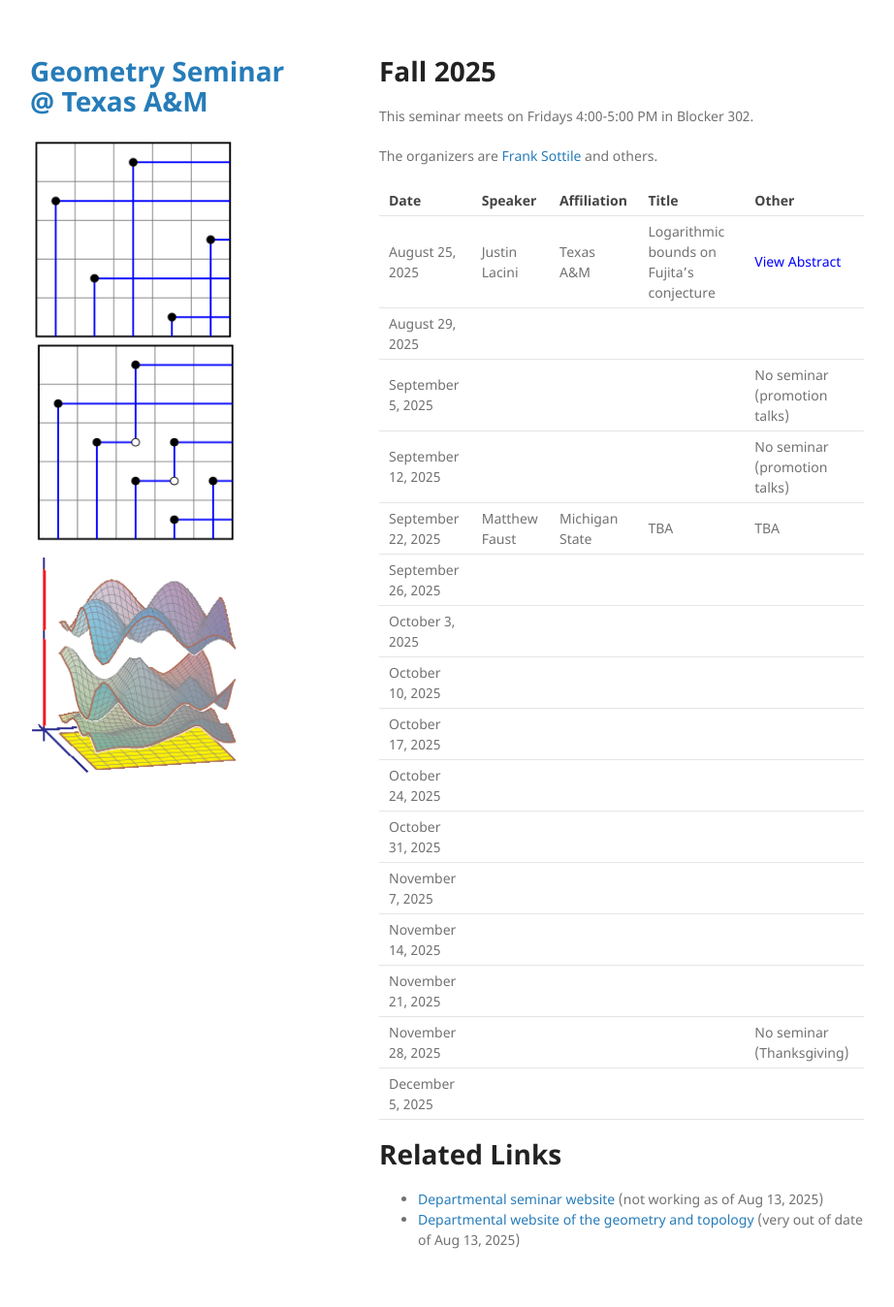
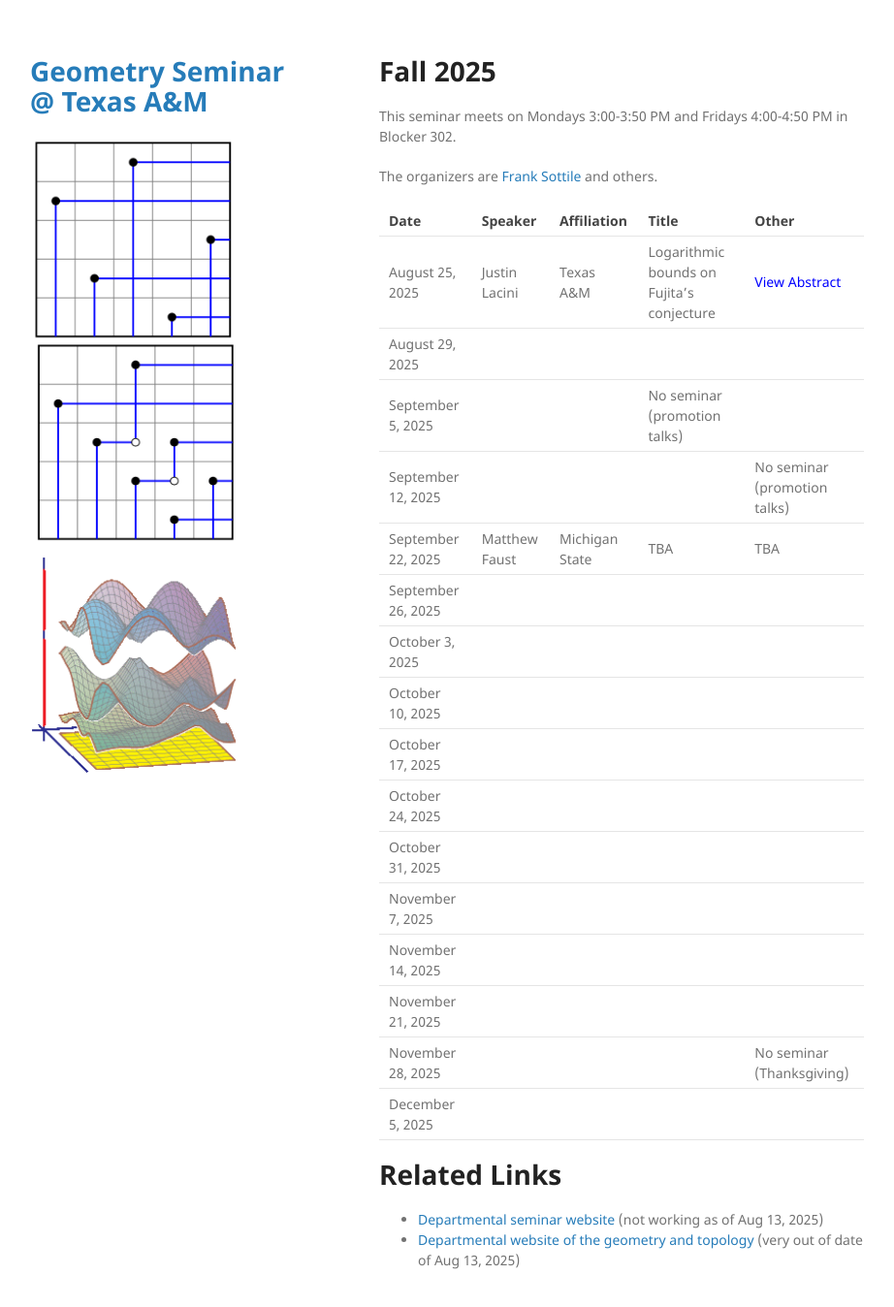
Before and after one commit to tamu-seminar/geometry, a Jekyll site: the page built from index.md, in a window 1280 px wide and 1380 px high. Shown: the top 1348 px of the window at 97% size, without its empty margins (179-1101 px from the left). Built offline with Jekyll 4.4.1, drawn with Linux system fonts in a browser that asks for light colours.

Commit message:
small edit

```diff
--- a/index.md
+++ b/index.md
@@ -16,7 +16,7 @@ layout: default
 
 # Fall 2025
 
-This seminar meets on Fridays 4:00-5:00 PM in Blocker 302.
+This seminar meets on Mondays 3:00-3:50 PM and Fridays 4:00-4:50 PM in Blocker 302.
 
 The organizers are [Frank Sottile](https://franksottile.github.io/) and others.
 
@@ -25,7 +25,7 @@ The organizers are [Frank Sottile](https://franksottile.github.io/) and others.
 |--------------|---------|------------|-------|-------|
 | August 25, 2025   |  Justin Lacini  | Texas A&M  | Logarithmic bounds on Fujita's conjecture | <span class="abstract-link" onclick="showAbstract('Lacini')">View Abstract</span>  |
 | August 29, 2025   |      |   |      |   |
-| September 5, 2025 |      |   |      |   No seminar (promotion talks)    |
+| September 5, 2025 |      |   |         No seminar (promotion talks)    |
 | September 12, 2025|      |   |      |   No seminar (promotion talks)    |
 | September 22, 2025| Matthew Faust | Michigan State |  TBA |  TBA     |
 | September 26, 2025|      |   |      |       |
```
